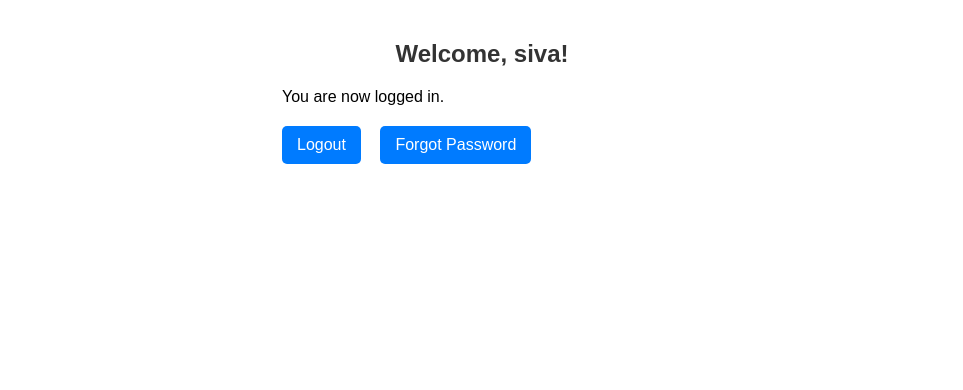
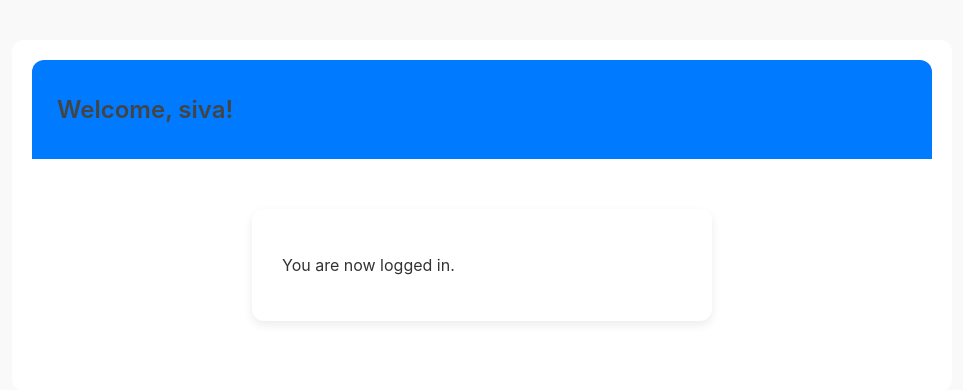
Before and after one commit to Siva023-cpu/login, a Flask app: page /dashboard in a window 1280 px wide. Shown: the top 390 px of the page, without its empty margins (158-1121 px from the left). Run offline with Flask 3, Linux system fonts and the light colour scheme; a user stored in the database is signed in.

Commit message:
interface change

```diff
--- a/static/style.css
+++ b/static/style.css
@@ -1,19 +1,86 @@
+/* Global Styles */
 body {
-    font-family: Arial, sans-serif;
-    max-width: 400px;
-    margin: auto;
-    padding-top: 50px;
+  margin: 0;
+  font-family: 'Inter', sans-serif;
+  background: #f9f9f9;
+  color: #333;
 }
-input, button {
-    display: block;
-    width: 100%;
-    padding: 10px;
-    margin: 10px 0;
+
+.container {
+  max-width: 400px;
+  margin: 50px auto;
+  background: #fff;
+  padding: 30px;
+  border-radius: 12px;
+  box-shadow: 0 4px 10px rgba(0,0,0,0.08);
 }
+
+/* Headings */
+h1, h2 {
+  text-align: center;
+  margin-bottom: 20px;
+  font-weight: 600;
+  color: #444;
+}
+
+/* Form Fields */
+input[type="text"],
+input[type="email"],
+input[type="password"] {
+  width: 100%;
+  padding: 12px;
+  margin: 10px 0;
+  border-radius: 8px;
+  border: 1px solid #ccc;
+  box-sizing: border-box;
+  font-size: 15px;
+}
+
+button {
+  width: 100%;
+  padding: 12px;
+  background: #007BFF;
+  color: white;
+  border: none;
+  border-radius: 8px;
+  font-weight: bold;
+  cursor: pointer;
+  transition: background 0.3s ease;
+}
+
+button:hover {
+  background: #0056b3;
+}
+
+/* Link styles for Forgot/Reset pages */
 a {
-    text-decoration: none;
-    color: blue;
+  display: inline-block;
+  margin-top: 10px;
+  color: #007BFF;
+  text-decoration: none;
+  font-size: 14px;
+  text-align: center;
 }
-h2 {
-    text-align: center;
+
+a:hover {
+  text-decoration: underline;
 }
+
+/* Dashboard tweaks */
+.dashboard {
+  max-width: 900px;
+  margin: 40px auto;
+  padding: 20px;
+  background: #fff;
+  border-radius: 12px;
+}
+
+.navbar {
+  display: flex;
+  justify-content: space-between;
+  align-items: center;
+  padding: 15px 25px;
+  background: #007BFF;
+  color: white;
+  border-radius: 12px 12px 0 0;
+}
--- a/templates/dashboard.html
+++ b/templates/dashboard.html
@@ -1,45 +1,21 @@
 <!DOCTYPE html>
 <html>
 <head>
+    <meta charset="UTF-8">
     <title>Dashboard</title>
-    <link rel="stylesheet" href="/static/style.css">
-    <style>
-        body {
-            font-family: Arial, sans-serif;
-            padding: 20px;
-        }
+    <link rel="stylesheet" href="{{ url_for('static', filename='style.css') }}">
+</head>
 
-        h2 {
-            color: #333;
-        }
+<body>
+    <div class="dashboard">
+        <div class="navbar">
+            <h2>Welcome, {{ user.username }}!</h2>
+            <a href="/logout">Logout</a>
+        </div>
 
-        .nav-buttons {
-            margin-top: 20px;
-        }
-
-        .nav-buttons a {
-            display: inline-block;
-            margin-right: 15px;
-            padding: 10px 15px;
-            background-color: #007bff;
-            color: white;
-            text-decoration: none;
-            border-radius: 5px;
-            transition: background-color 0.2s;
-        }
-
-        .nav-buttons a:hover {
-            background-color: #0056b3;
-        }
-    </style>
-</head>
-<body>
-    <h2>Welcome, {{ user.username }}!</h2>
-    <p>You are now logged in.</p>
-
-    <div class="nav-buttons">
-        <a href="/logout">Logout</a>
-        <a href="/forgot">Forgot Password</a>
+        <div class="container">
+            <p>You are now logged in.</p>
+        </div>
     </div>
 </body>
 </html>
```
Also changed, not shown: templates/forgot.html (+18 -5 lines), templates/login.html (+15 -8 lines), templates/register.html (+14 -11 lines), templates/reset.html (+18 -5 lines), app.py (line endings or trailing spaces).
